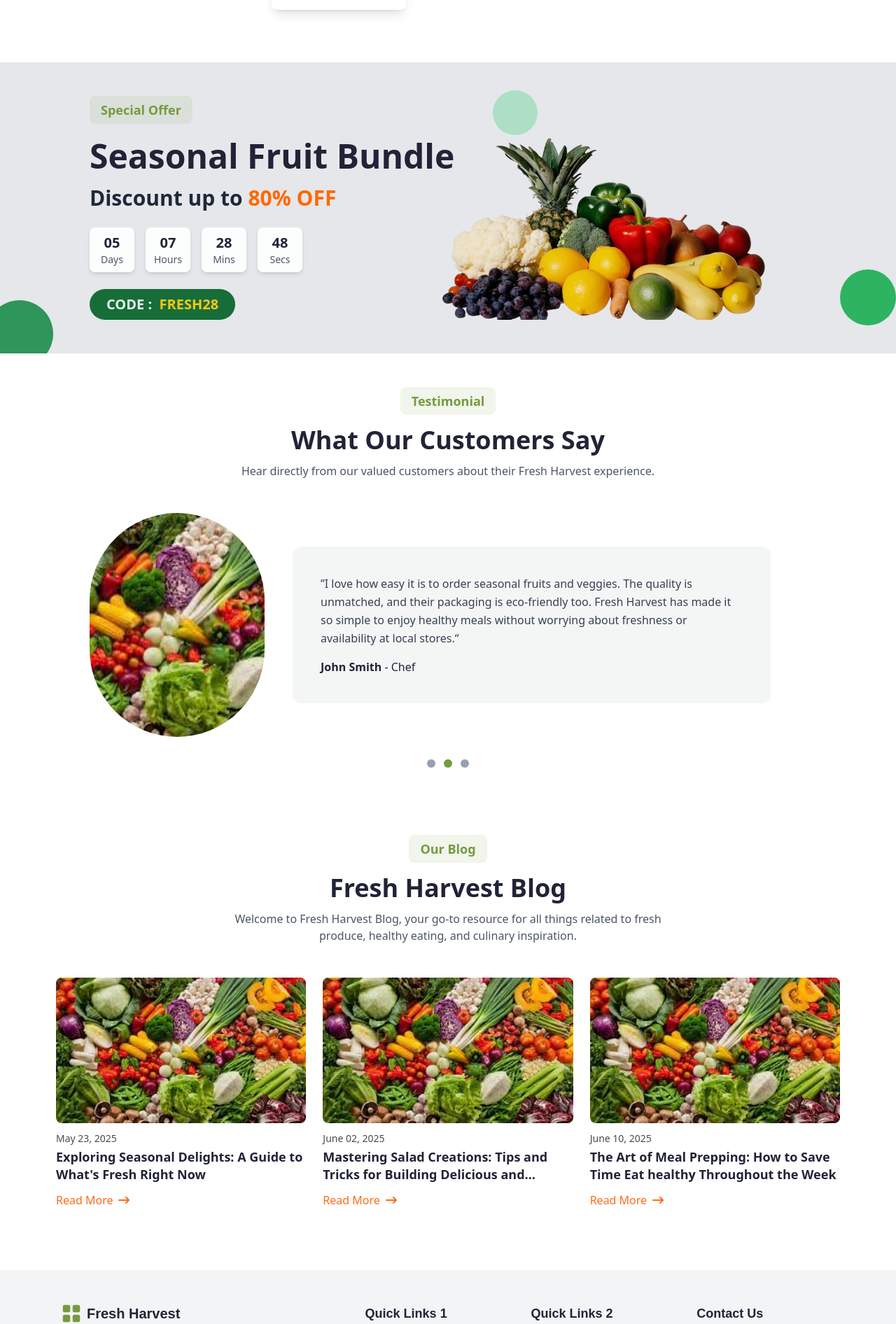
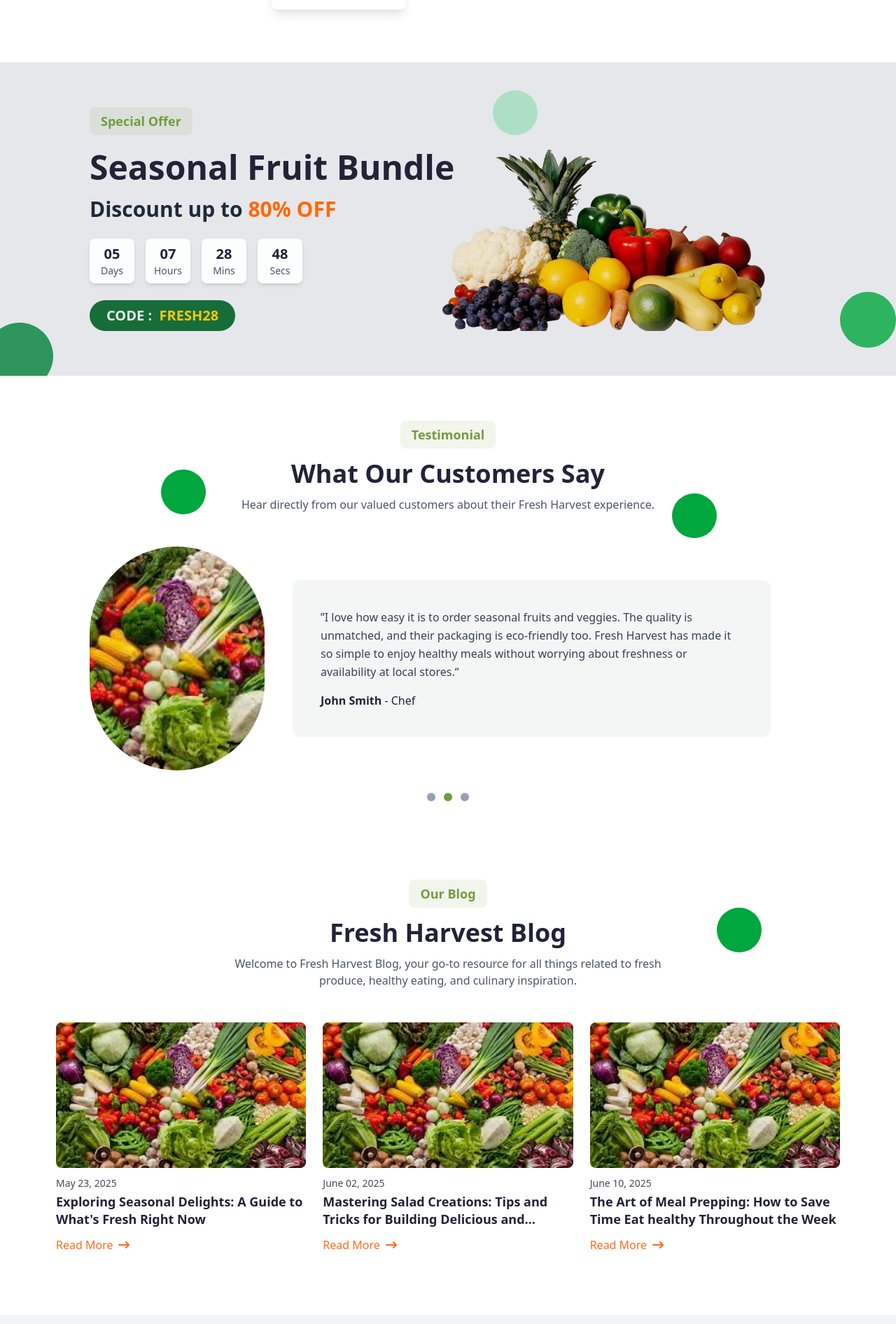
Before and after one commit to jobairalsarkar1/food-ecommerce, a Next.js app: page / in a window 1280 px wide. Shown: the part 1835-3727 px from the top of the page at 70% size. Built offline with nearby package versions, Linux system fonts and the light colour scheme.

Commit message:
Minor design

```diff
--- a/components/Blog.tsx
+++ b/components/Blog.tsx
@@ -2,7 +2,6 @@ import React from "react";
 import Badge from "./Badge";
 import Image from "next/image";
 import Link from "next/link";
-import { FaLongArrowAltRight } from "react-icons/fa";
 import { FaArrowRightLong } from "react-icons/fa6";
 
 const Blog = () => {
@@ -30,7 +29,8 @@ const Blog = () => {
   ];
 
   return (
-    <div className="w-full py-12 px-6 sm:px-12 lg:px-20">
+    <div className="relative w-full py-12 px-6 sm:px-12 lg:px-20">
+      <div className="absolute top-[14%] right-[15%] w-16 h-16 rounded-full bg-green-600" />
       <div className="w-full flex flex-col items-center text-center max-w-2xl mx-auto mb-12">
         <Badge text="Our Blog" />
         <h1 className="mt-4 text-3xl md:text-4xl font-bold text-[#212337]">
--- a/components/Reviews.tsx
+++ b/components/Reviews.tsx
@@ -38,7 +38,9 @@ const Reviews = () => {
   }, []);
 
   return (
-    <section className="w-full py-12 px-6 sm:px-12 lg:px-20">
+    <section className="relative w-full py-16 px-6 sm:px-12 lg:px-20">
+      <div className="absolute top-[20%] left-[18%] w-16 h-16 rounded-full bg-green-600"/>
+      <div className="absolute top-[25%] right-[20%] w-16 h-16 rounded-full bg-green-600"/>
       <div className="w-full flex flex-col items-center text-center max-w-2xl mx-auto mb-12">
         <Badge text="Testimonial" />
         <h1 className="mt-4 text-3xl md:text-4xl font-bold text-[#212337]">
--- a/components/SpecialOffer.tsx
+++ b/components/SpecialOffer.tsx
@@ -32,7 +32,7 @@ const SpecialOffer = () => {
   }, []);
 
   return (
-    <section className="w-full py-12 px-6 md:px-8 lg:px-20 xl:px-32 2xl:px-40 bg-gray-200 relative overflow-hidden">
+    <section className="w-full py-16 px-6 md:px-8 lg:px-20 xl:px-32 2xl:px-40 bg-gray-200 relative overflow-hidden">
       {/* leaf circles */}
       <div className="absolute w-20 h-20 bg-green-600 rounded-full bottom-10 right-0 opacity-80"></div>
       <div className="absolute w-24 h-24 bg-green-700 rounded-full -bottom-5 -left-5 opacity-80"></div>
```
